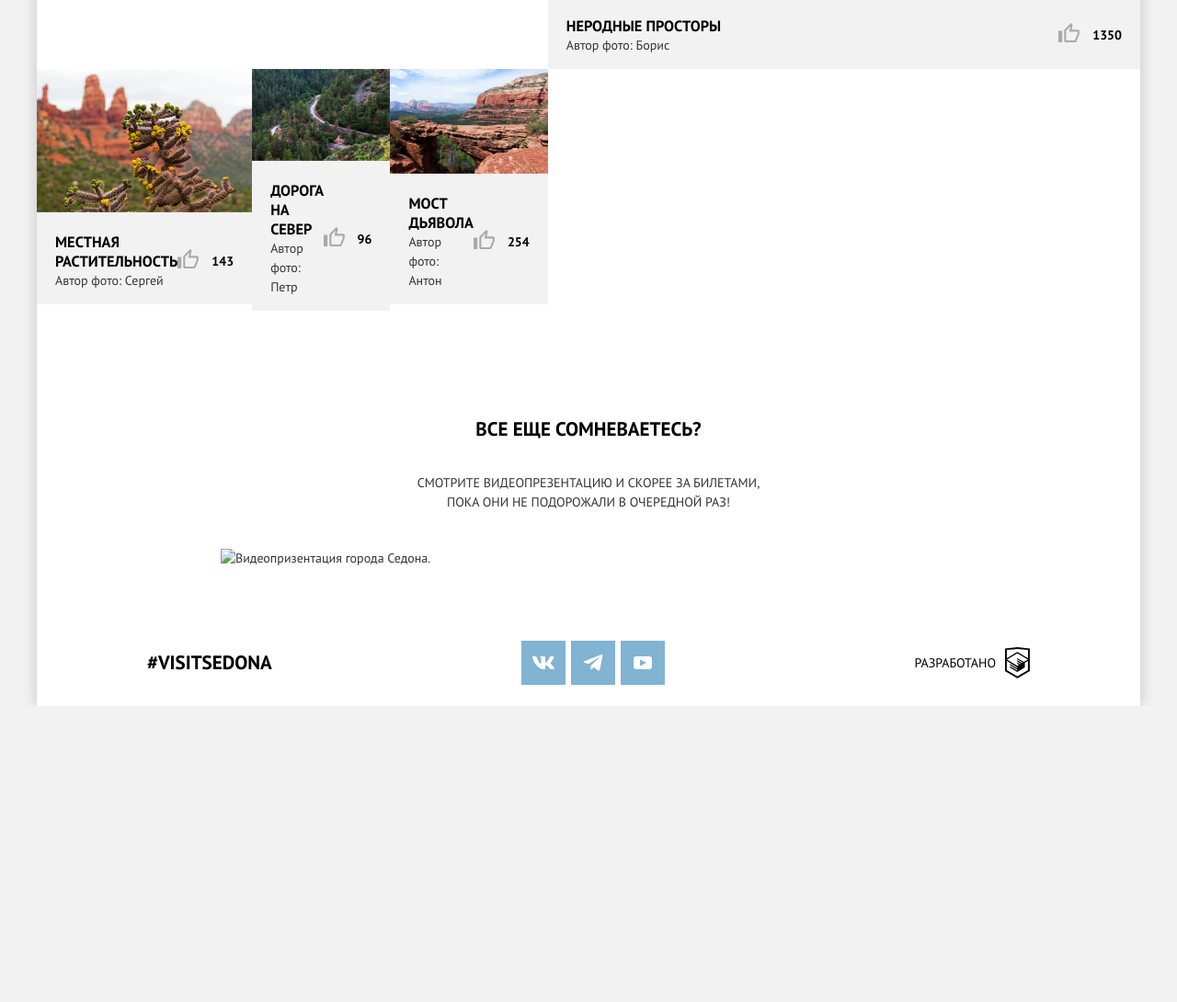
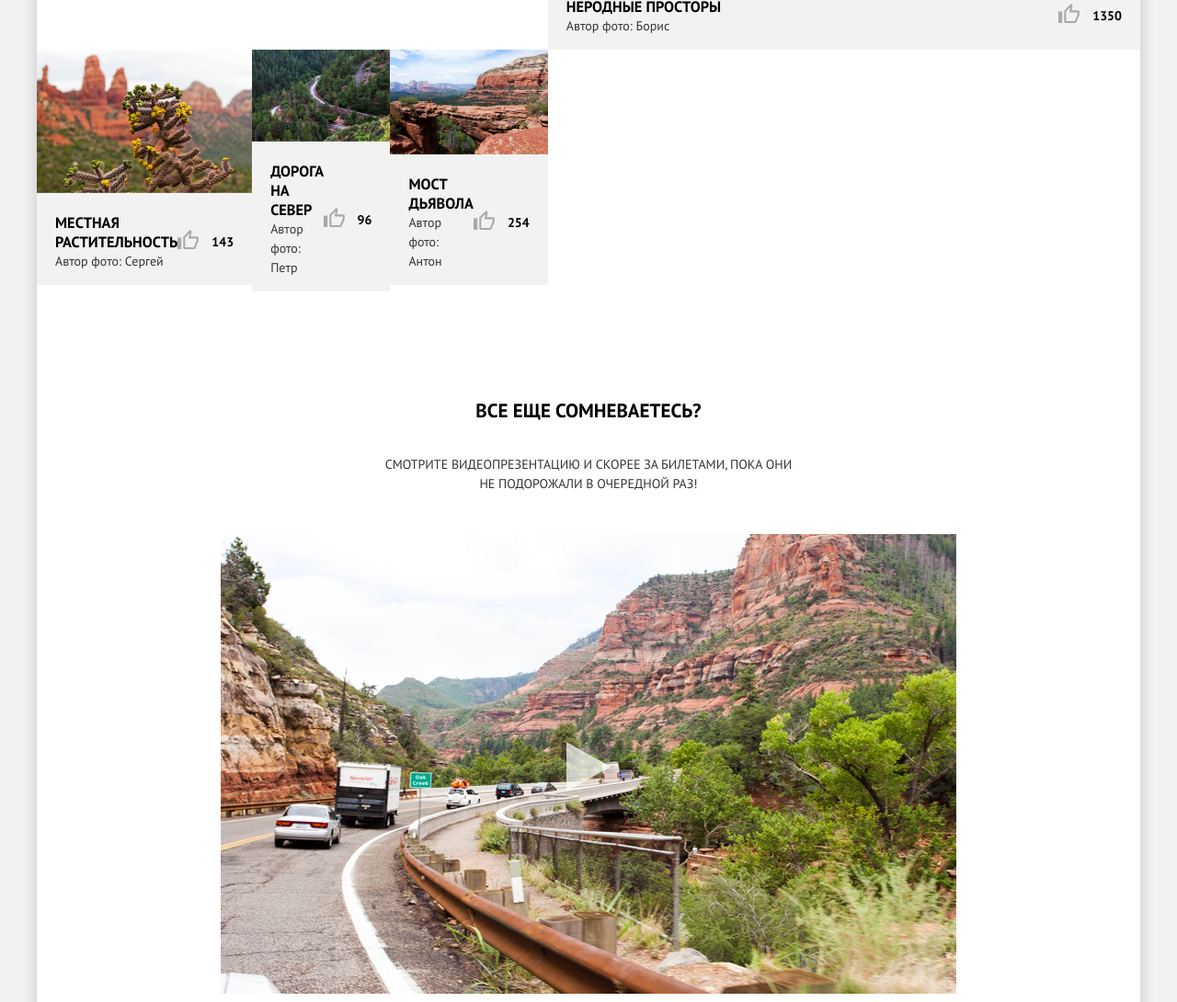
Before and after one commit to silkroadbum/1112261-sedona-27, a website: page source/gallery.html in a window 1280 px wide. Shown: the part 735-1825 px from the top of the page at 92% size. Before the commit the page ends 1503 px from the top, so only its background shows below. Drawn offline with nearby package versions, Linux system fonts and the light colour scheme; files that its build step writes are made by us from their sources.

Commit message:
Стилизовал видеоблок

```diff
--- a/source/gallery.html
+++ b/source/gallery.html
@@ -124,12 +124,18 @@
           </ul>
         </section>
         <section class="video-preview">
-          <header class="video-preview description">
+          <header class="description">
             <h2 class="visually-hidden">Видеопрезентация города Седона</h2>
             <p class="description__title">Все еще сомневаетесь?</p>
             <p class="description__text">Смотрите видеопрезентацию и скорее за билетами, пока они не подорожали в очередной раз!</p>
           </header>
-          <img class="video-preview__video" src="#" width="280" height="177" alt="Видеопризентация города Седона.">
+          <div class="video-preview__block">
+            <button class="video-preview__button">
+              <span class="visually-hidden">Воспроизвести</span>
+            </button>
+            <video class="video-preview__video" poster="img/gallery/video-poster.jpg" width="280" height="177" alt="Видеопризентация города Седона."></video>
+          </div>
+
         </section>
       </main>
 
--- a/source/less/blocks/description.less
+++ b/source/less/blocks/description.less
@@ -3,11 +3,11 @@
   padding: 32px 20px 43px;
 
   @media (min-width: @tablet-width) {
-    padding: 48px 124px 56px;
+    padding: 48px 100px 56px;
   }
 
   @media (min-width: @desktop-width) {
-    padding: 59px 358px 44px;
+    padding: 59px 177px 44px;
   }
 }
 
--- a/source/less/blocks/video-preview.less
+++ b/source/less/blocks/video-preview.less
@@ -1,5 +1,6 @@
 .video-preview {
   padding: 0 20px;
+  text-align: center;
 
   @media (min-width: @tablet-width) {
     padding: 58px 60px 40px;
@@ -9,3 +10,44 @@
     padding: 58px 200px 40px;
   }
 }
+
+.video-preview__block {
+  position: relative;
+}
+
+.video-preview__video {
+  @media (min-width: @tablet-width) {
+    width: 648px;
+    height: 500px;
+  }
+
+  @media (min-width: @desktop-width) {
+    width: 800px;
+  }
+}
+
+.video-preview__button {
+  position: absolute;
+  z-index: 1;
+  top: 0;
+  left: 0;
+  width: 100%;
+  height: 100%;
+  background-color: transparent;
+  border: none;
+  cursor: pointer;
+
+  &::before {
+    content: "";
+    position: absolute;
+    width: 48px;
+    height: 54px;
+    background-color: rgba(255, 255, 255, 0.7);
+    clip-path: polygon(0 100%, 100% 50%, 0 0);
+    margin: auto;
+    top: 0;
+    bottom: 0;
+    left: 0;
+    right: 0;
+  }
+}
```
Also changed, not shown: source/img/gallery/video-poster.jpg (added).
